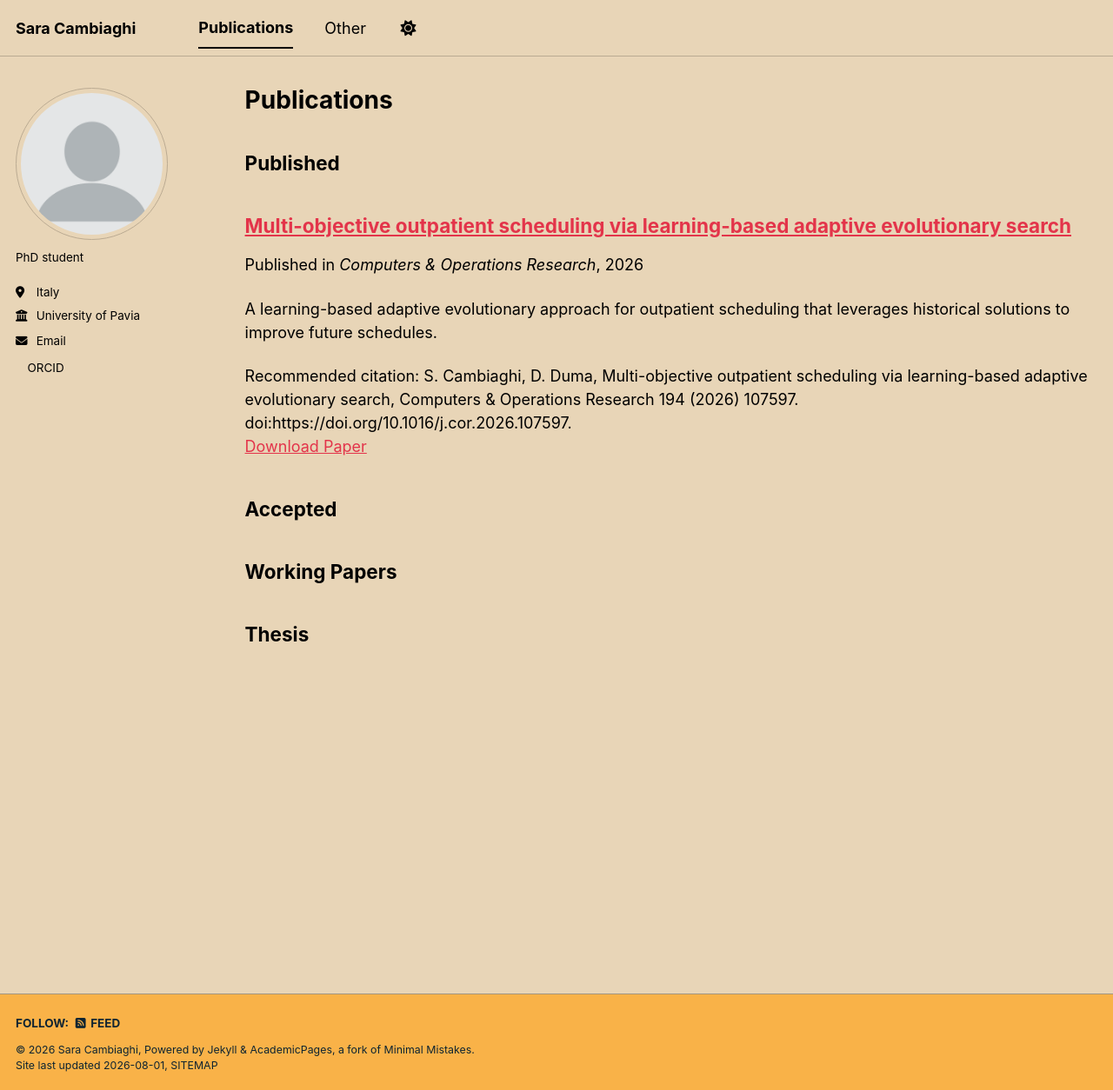
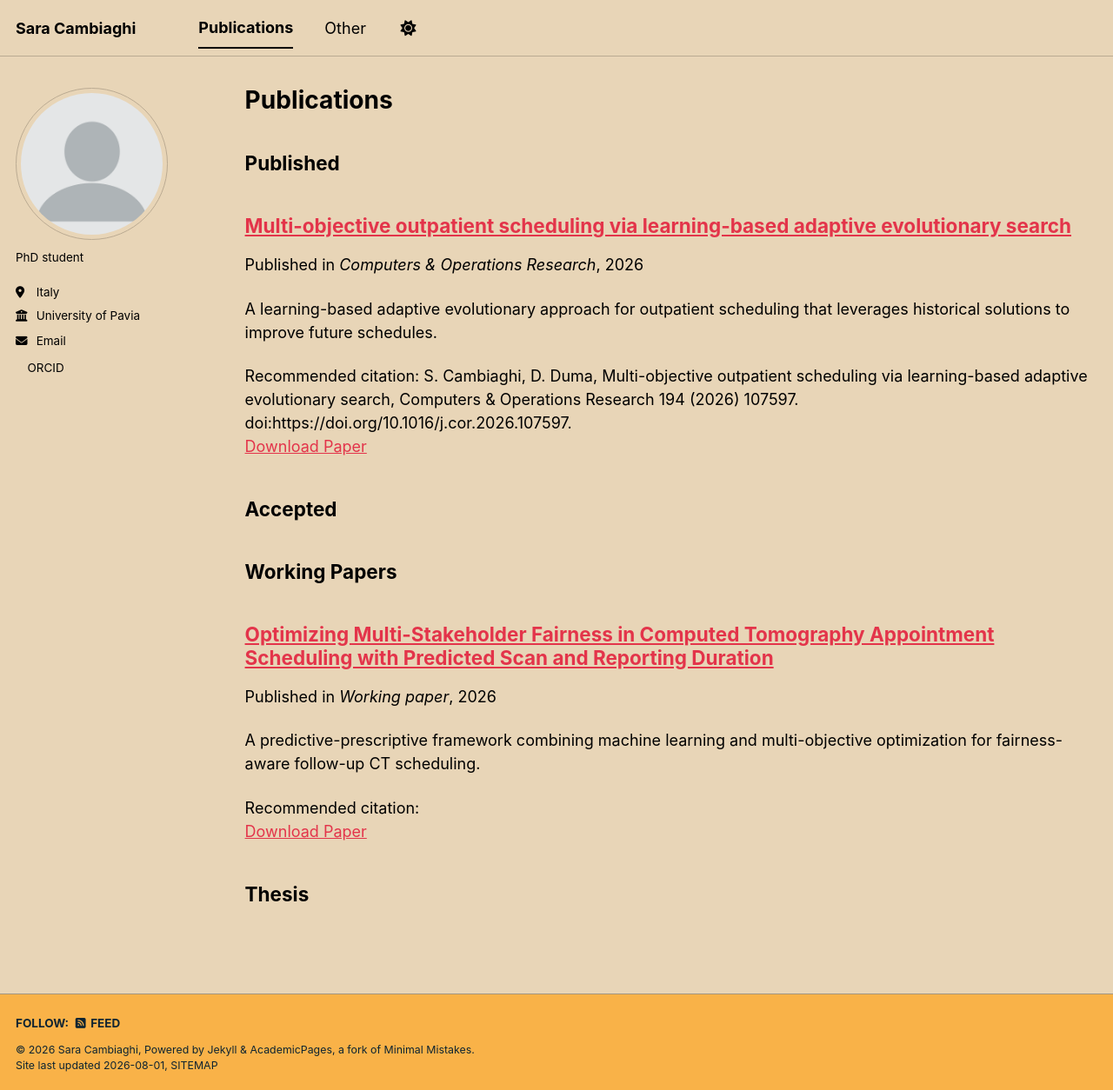
Before and after one commit to SaraCambiaghi/SaraCambiaghi.github.io, a Jekyll site: the page built from _pages/publications.html, in a window 1280 px wide and 1254 px high. Shown: the whole window at 87% size. Built offline with Jekyll 4.4.1, drawn with Linux system fonts in a browser that asks for light colours; a style sheet for code colours, icons or effects is not loaded.

Commit message:
Revise citation and excerpt in CT fairness scheduling
Updated citation and modified excerpt for clarity.

```diff
--- a/_publications/2026-01-01-fairness.md
+++ b/_publications/2026-01-01-ct-fairness-scheduling.md
@@ -1,9 +1,13 @@
 ---
 title: "Optimizing Multi-Stakeholder Fairness in Computed Tomography Appointment Scheduling with Predicted Scan and Reporting Duration"
 collection: publications
-category: manuscripts
+permalink: /publication/2026-ct-fairness-scheduling
 excerpt: 'A predictive-prescriptive framework combining machine learning and multi-objective optimization for fairness-aware follow-up CT scheduling.'
-category: working
+date: 2026-06-01
+venue: 'Working paper'
+paperurl: ''
+citation: ''
+status: working
 ---
 
 Scheduling follow-up Computed Tomography (CT) examinations requires balancing two competing objectives: assigning patients as close as possible to their clinically recommended examination dates while ensuring an equitable distribution of radiologists’ reporting workload. Existing approaches largely optimize scanner utilization or patient waiting times, overlooking both reporting activities and the need to balance fairness across multiple stakeholders. Moreover, the practical value of Machine Learning (ML) predictions depends on their integration into prescriptive decision-support models.
```
